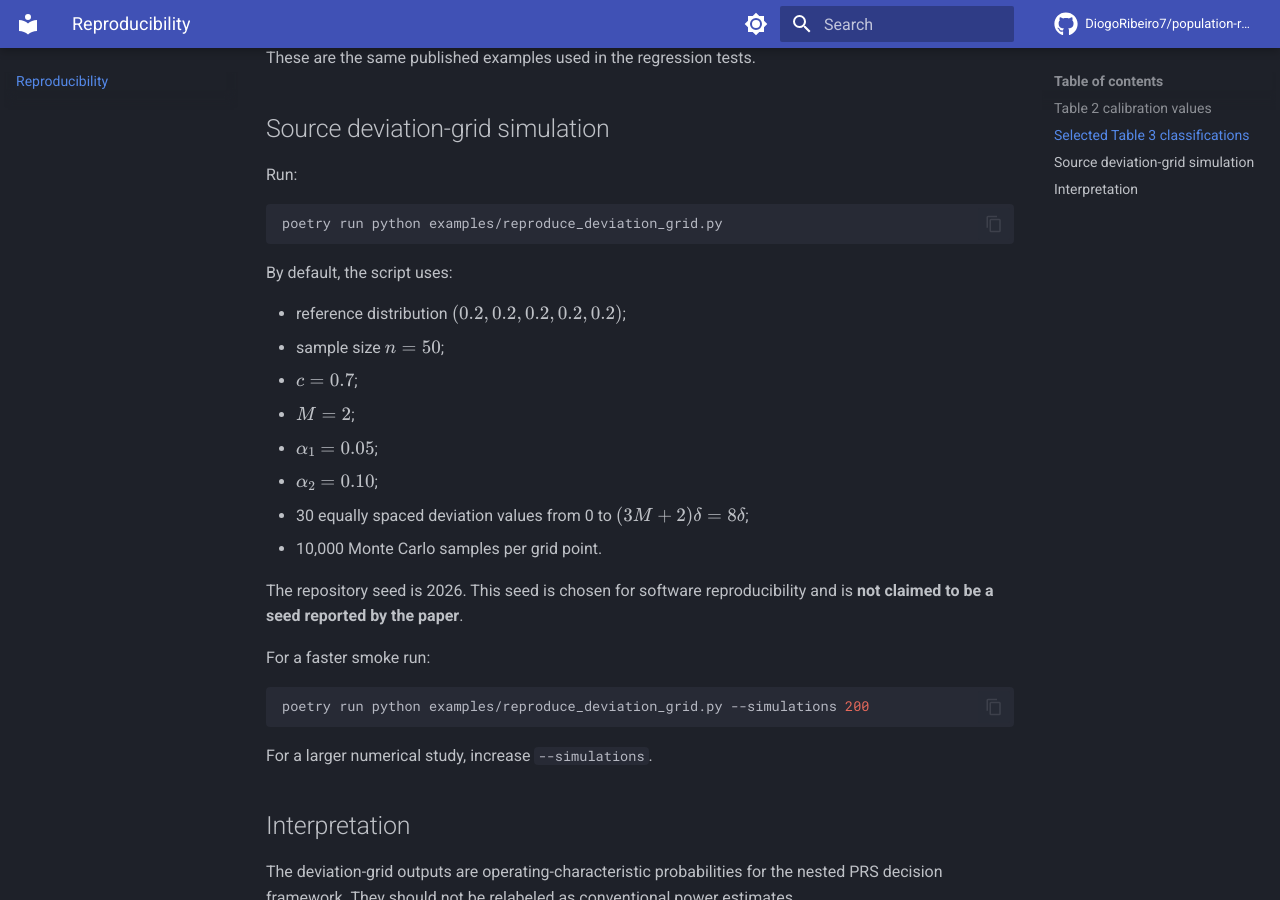
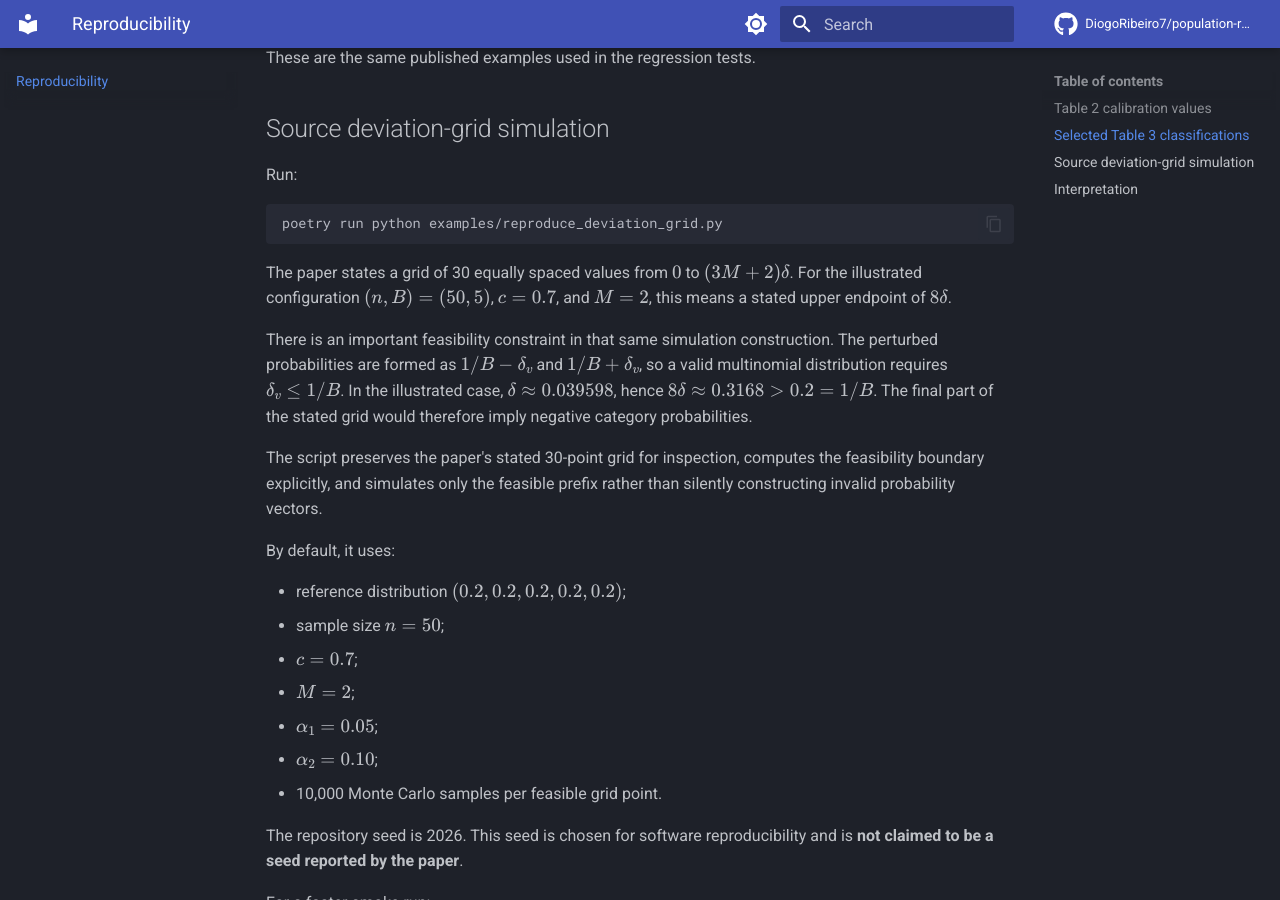
Before and after one commit to DiogoRibeiro7/population-resemblance, an MkDocs documentation site: the page built from docs/reproducibility.md, in a window 1280 px wide and 900 px high, scrolled down 1204 px. Built offline with MkDocs 1.6.1 and Material for MkDocs 9.7.7, drawn with Linux system fonts in a browser that asks for light colours; comment, search, counter and statistics services are not loaded.

Commit message:
docs: explain source-grid feasibility boundary

````diff
--- a/docs/reproducibility.md
+++ b/docs/reproducibility.md
@@ -47,7 +47,22 @@ Run:
 poetry run python examples/reproduce_deviation_grid.py
 ```
 
-By default, the script uses:
+The paper states a grid of 30 equally spaced values from \(0\) to
+\((3M+2)\delta\). For the illustrated configuration \((n,B)=(50,5)\),
+\(c=0.7\), and \(M=2\), this means a stated upper endpoint of \(8\delta\).
+
+There is an important feasibility constraint in that same simulation construction. The
+perturbed probabilities are formed as \(1/B-\delta_v\) and
+\(1/B+\delta_v\), so a valid multinomial distribution requires
+\(\delta_v\le 1/B\). In the illustrated case, \(\delta\approx0.039598\),
+hence \(8\delta\approx0.3168 > 0.2 = 1/B\). The final part of the stated grid
+would therefore imply negative category probabilities.
+
+The script preserves the paper's stated 30-point grid for inspection, computes the
+feasibility boundary explicitly, and simulates only the feasible prefix rather than silently
+constructing invalid probability vectors.
+
+By default, it uses:
 
 - reference distribution \((0.2,0.2,0.2,0.2,0.2)\);
 - sample size \(n=50\);
@@ -55,10 +70,10 @@ By default, the script uses:
 - \(M=2\);
 - \(\alpha_1=0.05\);
 - \(\alpha_2=0.10\);
-- 30 equally spaced deviation values from 0 to \((3M+2)\delta = 8\delta\);
-- 10,000 Monte Carlo samples per grid point.
+- 10,000 Monte Carlo samples per feasible grid point.
 
-The repository seed is 2026. This seed is chosen for software reproducibility and is **not claimed to be a seed reported by the paper**.
+The repository seed is 2026. This seed is chosen for software reproducibility and is
+**not claimed to be a seed reported by the paper**.
 
 For a faster smoke run:
 
````
